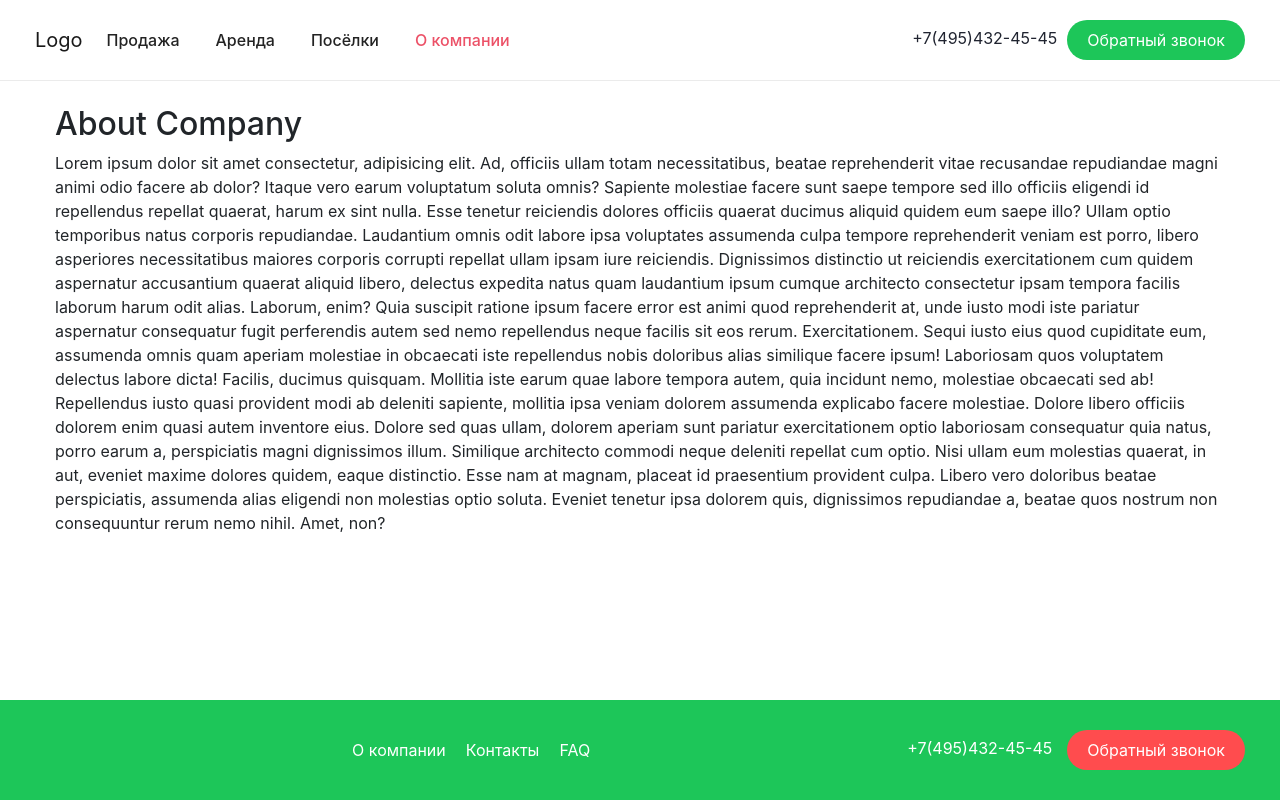
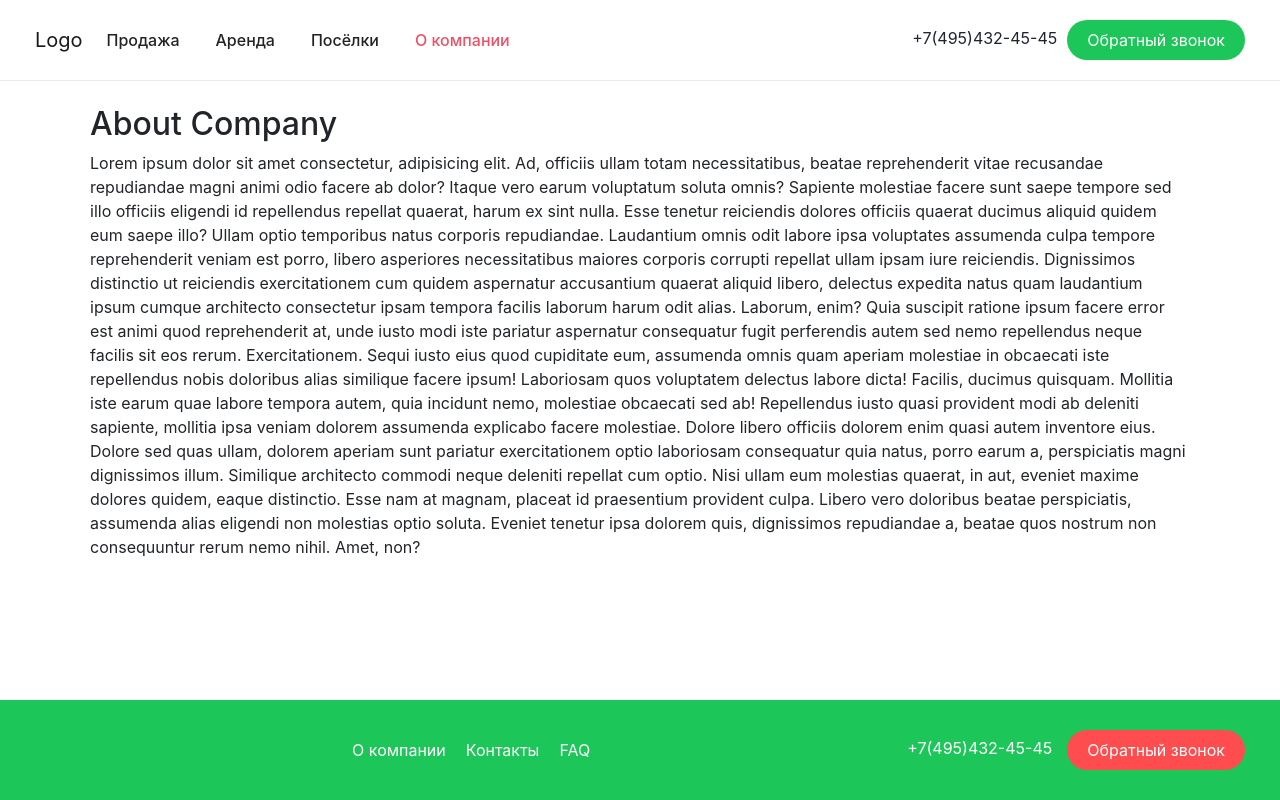
Before and after one commit to xStanislau/estate-test, a React (Create React App) app: page /about in a window 1280 px wide. Built offline with nearby package versions, Linux system fonts and the light colour scheme.

Commit message:
https://github.com/xStanislau/estate-test/issues/5

```diff
--- a/src/pages/About/About.jsx
+++ b/src/pages/About/About.jsx
@@ -2,7 +2,7 @@ import React from "react";
 
 const About = () => {
   return (
-    <main className="content-wrapper main-container mt-4 ">
+    <main className="content-wrapper main-container mt-4 px-35">
       <h1 className="h1 page-title">About Company</h1>
       <p>
         Lorem ipsum dolor sit amet consectetur, adipisicing elit. Ad, officiis
```
